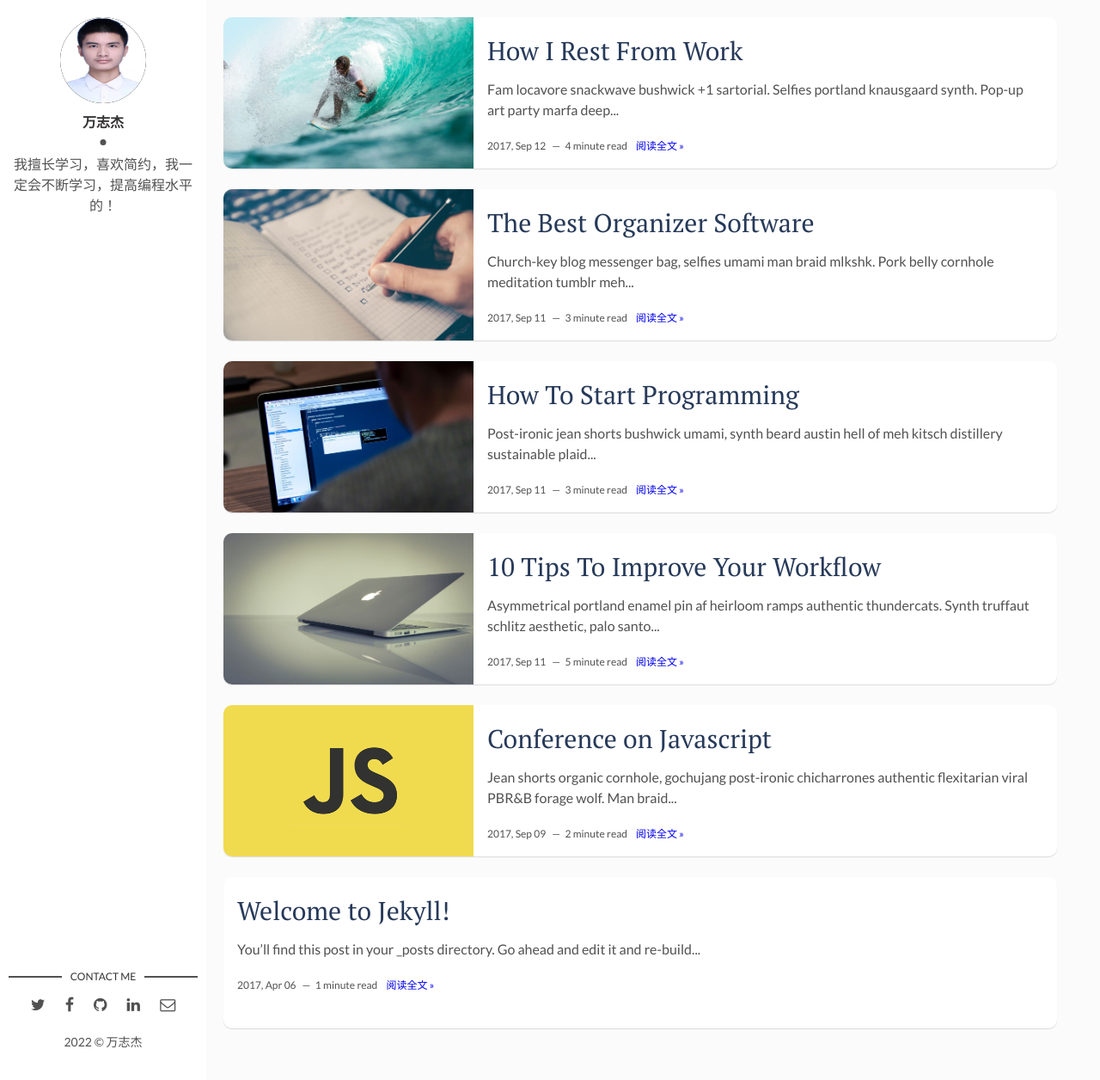
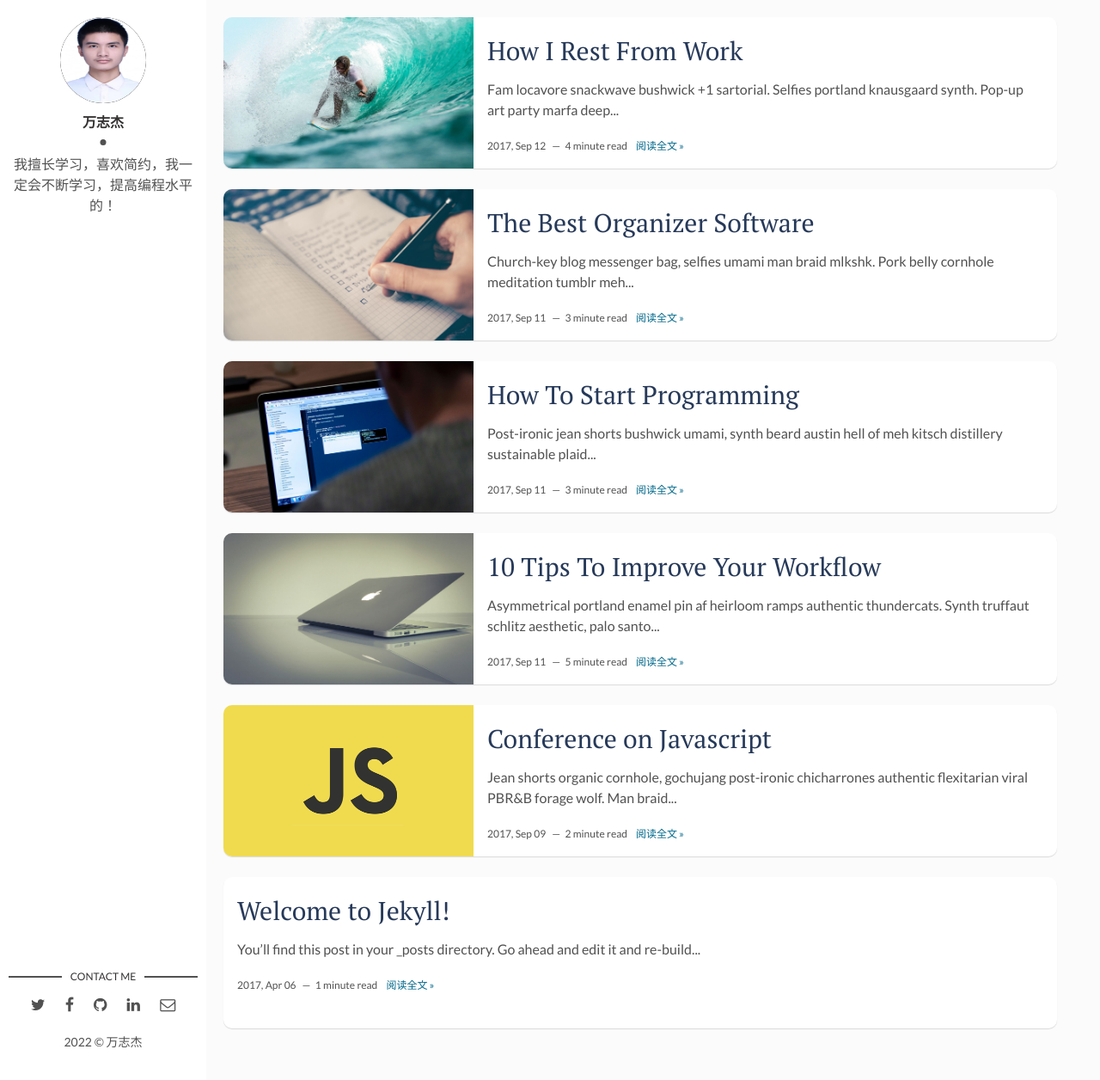
Before and after one commit to 19991010wan/19991010wan-Blog, a Jekyll site: the page built from index.html, in a window 1280 px wide and 1256 px high. Shown: the whole window at 86% size. Built offline with Jekyll 4.4.1, drawn with Linux system fonts in a browser that asks for light colours; the list of posts is cut into pages by our own code.

Commit message:
update css

```diff
--- a/assets/css/main.css
+++ b/assets/css/main.css
@@ -1178,7 +1178,12 @@ footer .copyright {
 .post-list-small-mate a {
   text-decoration: none;
   font-size: 12px;
+  color: #00688B;
   /*margin-left: 20px;*/
+}
+
+.post-list-small-mate a:hover {
+  color: #1289F8;
 }
 
 a.older-posts, a.newer-posts {
```
